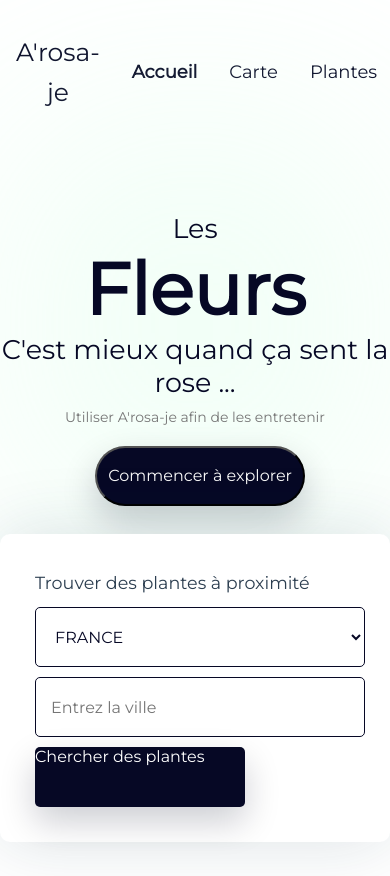
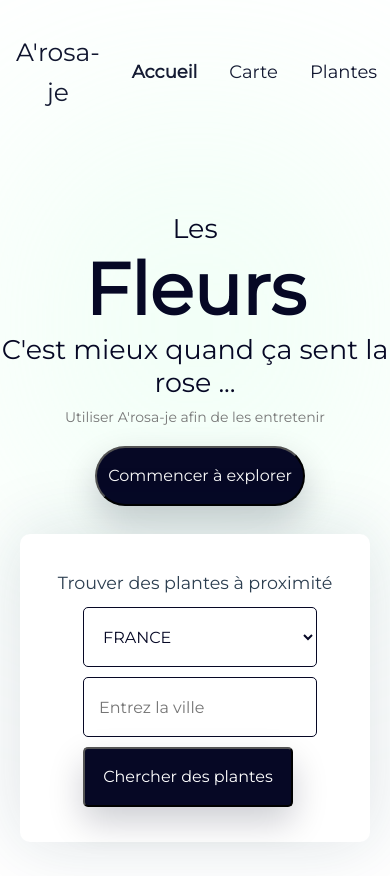
Before and after one commit to elouanb7/MSPR-B3-Deploiement-appli, a Vue app in the folder Front/arosaje/: page / in a window 390 px wide. Shown: the top 876 px of the page. Built offline with nearby package versions, Linux system fonts and the light colour scheme; some icons are missing.

Commit message:
correctif home page

```diff
--- a/Front/arosaje/src/components/SearchAskComponent.vue
+++ b/Front/arosaje/src/components/SearchAskComponent.vue
@@ -17,7 +17,7 @@
 
       <input type="text" placeholder="Entrez la ville" class="saisie-city" />
 
-      <a class="search">Chercher des plantes</a>
+      <a><button class="search">Chercher des plantes</button></a>
     </div>
   </div>
 </template>
@@ -31,6 +31,7 @@
   border-radius: 10px;
   display: flex;
   flex-direction: column;
+  align-items: center;
   padding: 30px;
 }
 
@@ -77,8 +78,7 @@ h3 {
 }
 
 .search {
-  max-width: 210px;
-  width: 100%;
+  width: 210px;
   height: 60px;
   background: #060825;
   box-shadow: 0px 15px 35px rgba(6, 8, 37, 0.2);
@@ -92,6 +92,11 @@ h3 {
 }
 
 @media screen and (max-width: 1024px) {
+  .SearchBar {
+    max-width: 350px;
+    width: 100%;
+  }
+
   .buttons {
     display: flex;
     flex-direction: column;
--- a/Front/arosaje/src/views/CarteView.vue
+++ b/Front/arosaje/src/views/CarteView.vue
@@ -93,6 +93,7 @@ export default {
   text-align: center;
   color: #fafafa;
   cursor: pointer;
+  margin-top: 15px;
   margin-bottom: 60px;
 }
 </style>
--- a/Front/arosaje/src/views/PlantesView.vue
+++ b/Front/arosaje/src/views/PlantesView.vue
@@ -95,6 +95,7 @@ export default {
   text-align: center;
   color: #fafafa;
   cursor: pointer;
+  margin-top: 15px;
   margin-bottom: 60px;
 }
 </style>
```
